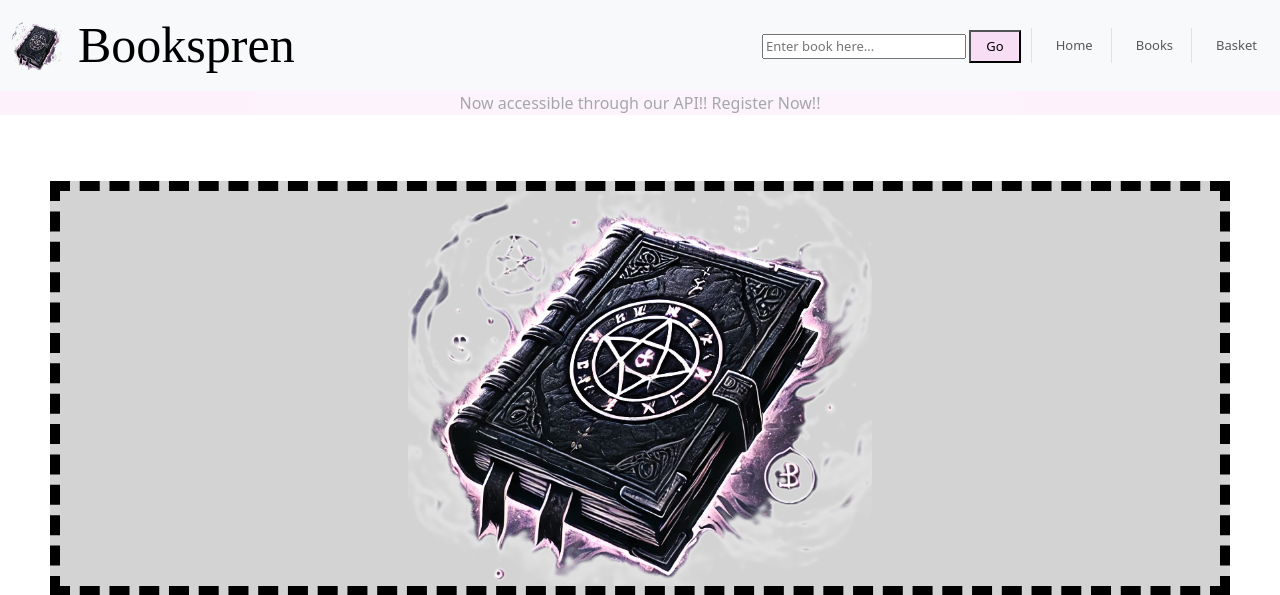
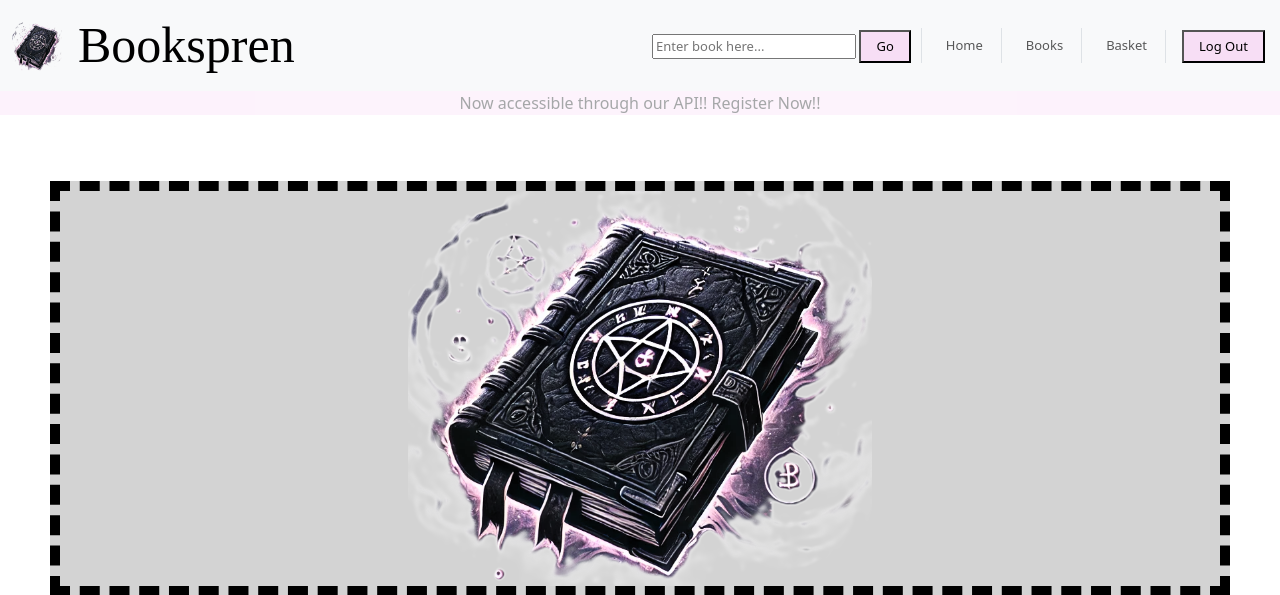
Before and after one commit to StressSpren/Book_Shop, a Django app: page / in a window 1280 px wide. Shown: the top 595 px of the page. Run offline with Django 5.2, Linux system fonts and the light colour scheme; a user stored in the database is signed in; data comes from the database, SQL or seed files in the repository; both versions use the stored data as it was after the commit; some web fonts are replaced.

Commit message:
Slight Changes

```diff
--- a/templates/base.html
+++ b/templates/base.html
@@ -55,6 +55,14 @@
           <li class="nav-item border-start ps-3"><a class="nav-link" href="{% url 'home' %}">Home</a></li>
           <li class="nav-item border-start ps-3"><a class="nav-link" href="{% url 'fetch_data' %}">Books</a></li>
           <li class="nav-item border-start ps-3"><a class="nav-link" href="{% url 'cart' %}">Basket</a></li>
+          {%if user.is_authenticated %}
+          <li class="nav-item border-start ps-3">
+            <form action="{% url 'logout' %}" method="post">
+              {% csrf_token %}
+              <button class="button" type="submit">Log Out</button>
+            </form>
+          </li>
+          {% endif %}
         </ul>
       </div>
     </div>
--- a/templates/home.html
+++ b/templates/home.html
@@ -14,6 +14,7 @@
       <hr>
       <h1 class="sassy-frass-regular">Welcome, {{ user.username.title }}!</h1>
       <hr>
+
 
       <div class="title-banner">
         <h1>In the Basket</h1>
```
Also changed, not shown: db.sqlite3.
